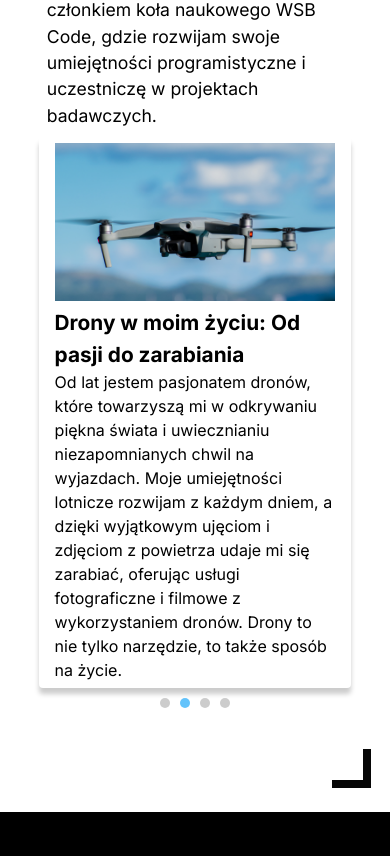
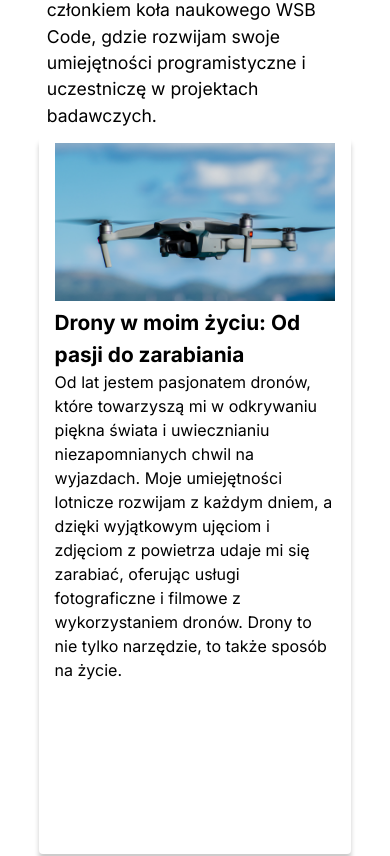
Before and after one commit to UnFriend-PL/CV, a Next.js app: page / in a window 390 px wide. Shown: the part 1073-1929 px from the top of the page. Built offline with nearby package versions, Linux system fonts and the light colour scheme.

Commit message:
little fixes with spelling, heights and counting of timeline

```diff
--- a/src/app/components/aboutme/cardcarousele.css
+++ b/src/app/components/aboutme/cardcarousele.css
@@ -5,7 +5,7 @@
   box-shadow: 0px 6px 5px 0px rgba(204, 204, 204, 1);
   border-radius: 4px;
   max-height: 80%;
-  min-height: 50vh;
+  min-height: 60vh;
   padding-bottom: 2%;
   display: flex;
   justify-content: center;
@@ -76,5 +76,6 @@
 @media (max-width: 768px) {
   .Card {
     max-width: 80vw;
+    min-height: 85vh;
   }
 }
--- a/src/app/components/aboutme/interests.js
+++ b/src/app/components/aboutme/interests.js
@@ -32,7 +32,7 @@ export const data = {
         title: "Od Bitów do Bitew: Moja Pasja Programowania",
         img: "./img/coding.png",
         describe:
-          "Moja fascynacja programowaniem rozpoczęła się w gimnazjum, gdy tworzyłem pluginy do Minecrafta. To było dopiero początek mojej przygody z kodowaniem, która nasiliła się w technikum i rozkwitła na studiach. Dziś programowanie to nie tylko moje hobby, to także moja droga zawodowa, gdzie tworzenie oprogramowania staje się codzienną pasją.",
+          "Moja fascynacja programowaniem rozpoczęła się w gimnazjum, gdy tworzyłem pluginy do Minecrafta. To był dopiero początek mojej przygody z kodowaniem, która nasiliła się w technikum i rozkwitła na studiach. Dziś programowanie to nie tylko moje hobby, to także moja droga zawodowa, gdzie tworzenie oprogramowania staje się codzienną pasją.",
       },
 
       {
--- a/src/app/components/timeline/experience.js
+++ b/src/app/components/timeline/experience.js
@@ -26,7 +26,7 @@ export let data = {
     },
     ,
     {
-      title: "Tellbridge / Office Assistant",
+      title: "Tellbridge - Office Assistant",
       date: "04.2020 - 07.2020",
       skills: ["customer contact", "Jira", "MS Office"],
       desc: "Helpdesk - I helped customers who called with their technical problems and took calls.",
@@ -59,7 +59,7 @@ export let data = {
     },
     ,
     {
-      title: "Tellbridge / Office Assistant",
+      title: "Tellbridge - Office Assistant",
       date: "04.2020 - 07.2020",
       skills: ["obsługa klienta", "Jira", "MS Office"],
       desc: "Helpdesk - pomoc klientom z problemami technicznymi i odbieranie zgloszeń.",
--- a/src/app/components/timeline/timeline.jsx
+++ b/src/app/components/timeline/timeline.jsx
@@ -7,6 +7,7 @@ export default function TimeLine() {
   const { lang } = useLangContext();
   let experience;
   lang == "eng" ? (experience = data.en) : (experience = data.pl);
+  let counter = experience.length - 1;
   return (
     <>
       <h2 className="SectionTitle" id="Experience">
@@ -15,7 +16,7 @@ export default function TimeLine() {
       <div className="TimeLine">
         {experience.map((element, index) => (
           <TimeLinePoint
-            number={experience.length - index}
+            number={counter--}
             title={element.title}
             date={element.date}
             desc={element.desc}
```
